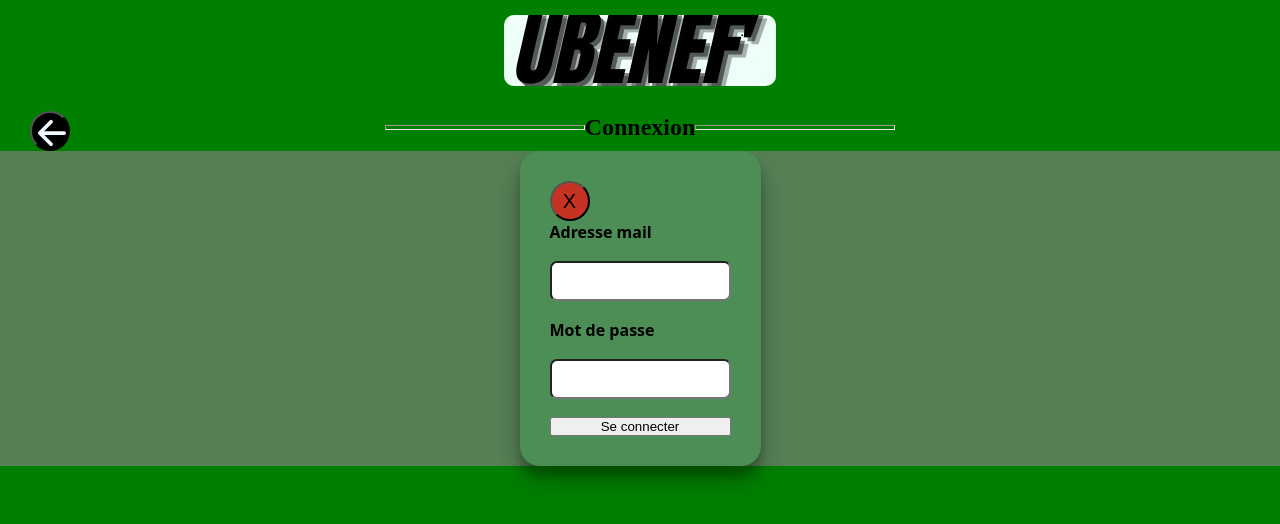
After one commit to VincentELK/Ubenef, a PHP site: page /connexion/connexion.html in a window 1280 px wide. The commit adds this page. Shown: the top 524 px of the page. Run offline with PHP 8.4, Linux system fonts and the light colour scheme.

Commit message:
Connexion + nettoyage+bugs
- Systeme de connexion
- nettoyage des fichiers php
- autentification double réglée

```diff
--- /dev/null
+++ b/connexion/connexion.html
@@ -0,0 +1,53 @@
+<!DOCTYPE html>
+<html lang="en">
+  <head>
+    <meta charset="UTF-8" />
+    <meta name="viewport" content="width=device-width, initial-scale=1.0" />
+    <link rel="stylesheet" href="../index.css" />
+    <title>Connexion</title>
+  </head>
+  <body>
+    <header>
+      <button class="back-arrow">
+        <a href="../index.html">
+          <ion-icon name="arrow-back-outline" class="arrow"></ion-icon>
+        </a>
+      </button>
+      <div class="logo" id="head_logo">
+        <img src="../Logo Sites/UBENEF'.jpg" />
+      </div>
+      <br />
+      <div class="title-form">
+        <hr class="tr_header" />
+        <h2>Connexion</h2>
+        <hr class="tr_header" />
+      </div>
+    </header>
+    <div class="form-container">
+      <form method="post" action="requester.php" class="form">
+        <div>
+          <button class="back-home">
+            <a href="../index.html">X</a>
+          </button>
+        </div>
+        <label for="email">Adresse mail</label>
+        <br />
+        <input type="email" id="email" name="email" />
+        <br />
+        <label for="password">Mot de passe</label>
+        <br />
+        <input type="password" id="password" name="password" />
+        <br />
+        <button type="submit">Se connecter</button>
+      </form>
+    </div>
+    <script
+      type="module"
+      src="https://unpkg.com/ionicons@7.1.0/dist/ionicons/ionicons.esm.js"
+    ></script>
+    <script
+      nomodule
+      src="https://unpkg.com/ionicons@7.1.0/dist/ionicons/ionicons.js"
+    ></script>
+  </body>
+</html>
--- a/index.html
+++ b/index.html
@@ -26,7 +26,7 @@
         </li>
         <li>
           <button class="login_btn" id="login_button">
-            <a href="#" class="login">Connexion</a>
+            <a href="./connexion/connexion.html" class="login">Connexion</a>
           </button>
         </li>
       </ul>
```
Also changed, not shown: connexion/requester.php (added, +56 -0 lines), inscription/index.php (+16 -19 lines).
